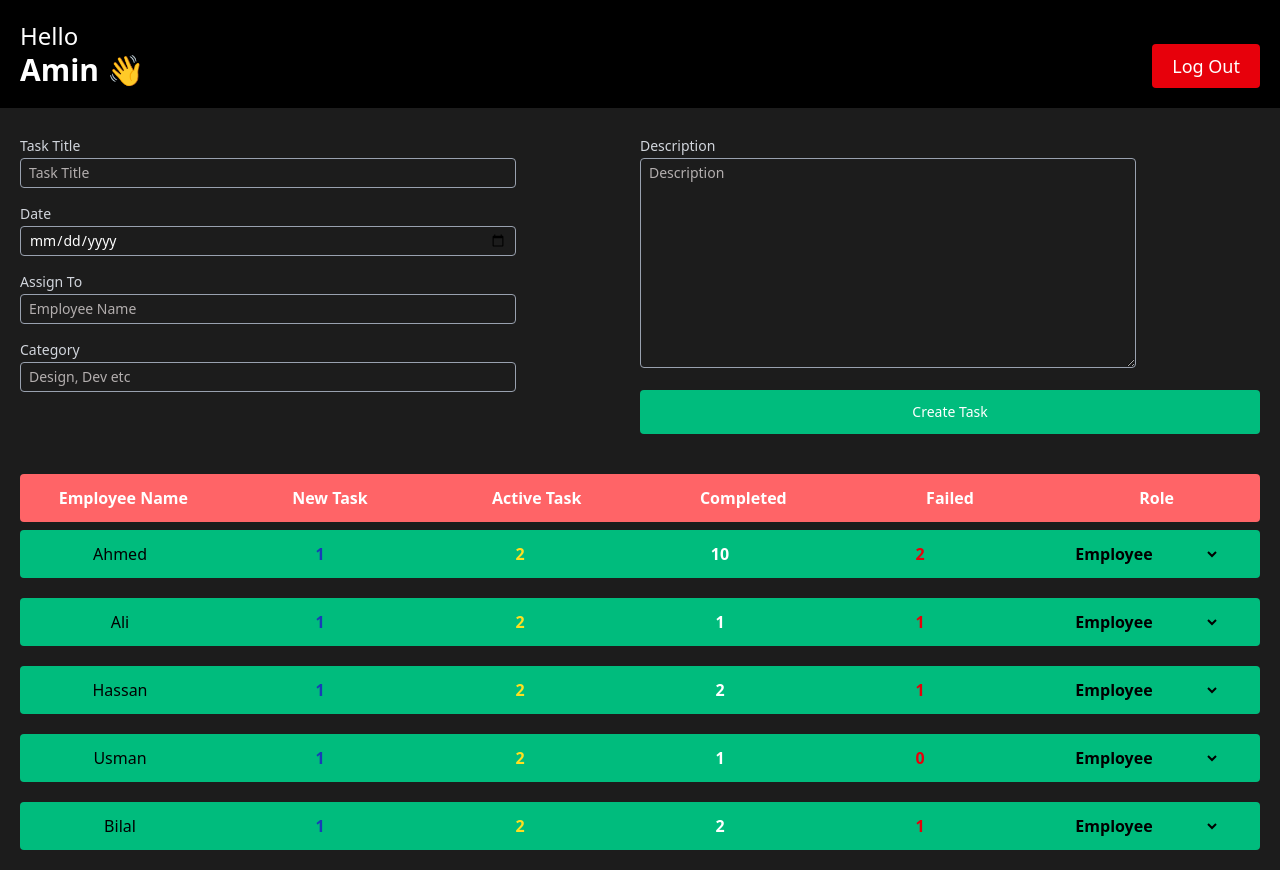
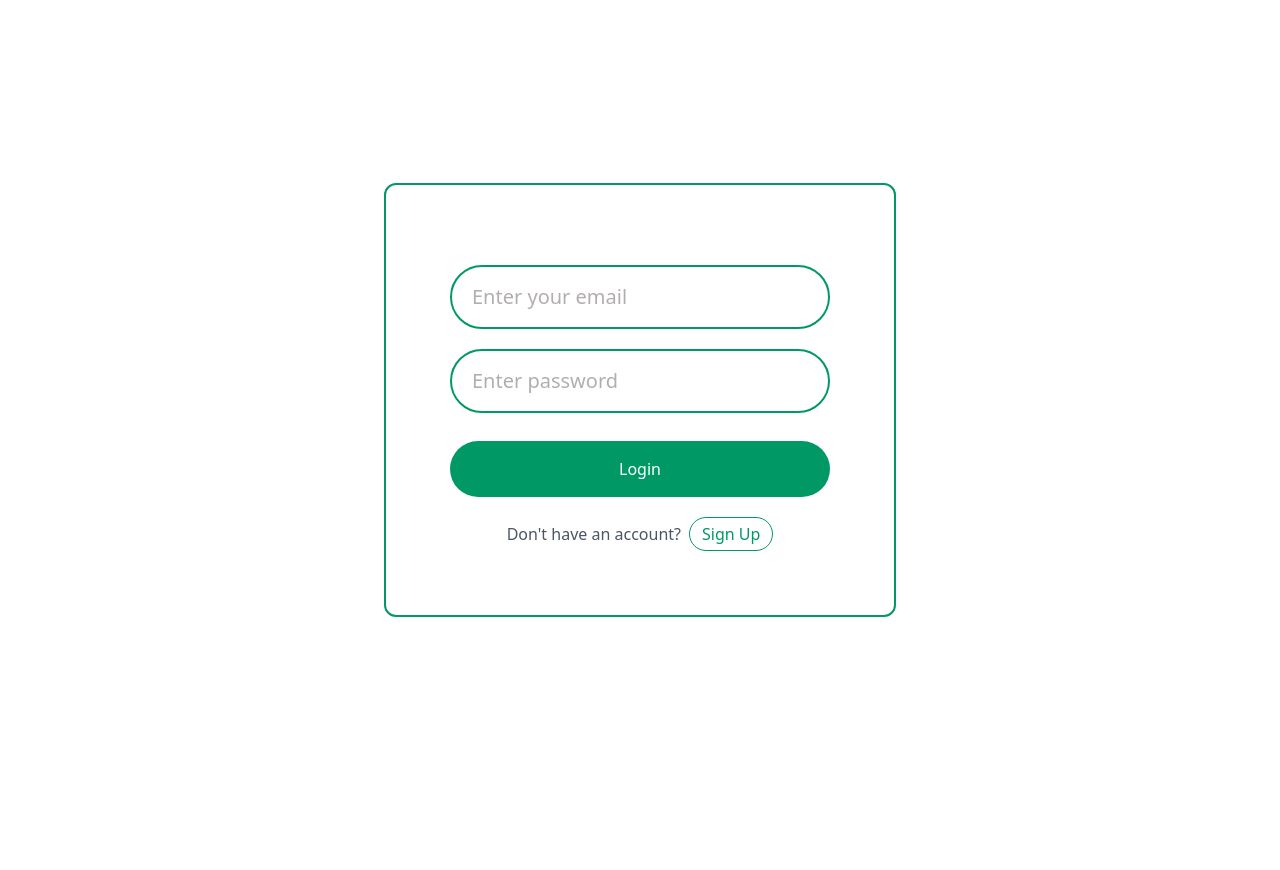
Before and after one commit to abrar-khan-developer/EMS, a React (Vite) app: page / in a window 1280 px wide. After the commit the page ends 800 px from the top, so only its background shows below. Built offline with nearby package versions, Linux system fonts and the light colour scheme.

Commit message:
project is finished

```diff
--- a/src/App.jsx
+++ b/src/App.jsx
@@ -8,6 +8,7 @@ import GetLocalStorage from '../src/lib/GetLocalStorage'
 import SetLocalStorage from "./lib/SetLocalStorage";
 
 function App() {
+
    const [User, setUser] = useState(null)
 
     useEffect(() => {
@@ -25,12 +26,17 @@ function App() {
       <>
         <Router>
 
-          {/* <Login />
+          {/*
           */}
-          <Admin User = {User} setUser = {setUser} />
-          {/* <Employee User = {User} /> */}
+
+          {/* */}
+          {/*  */}
            <Routes>
-              <Route path="/register" component={ <SignUp />} />
+              <Route path="/" element={ User ?
+                  User?.role == 'admin' ? <Admin User = {User} setUser = {setUser}/>
+                  : <Employee User = {User} setUser = {setUser}/>
+                : <Login  setUser = {setUser} /> }  />
+              <Route path="/register" element={ <SignUp />} />
               {/* <Route path="/" element={<h1>hello home /</h1>} /> */}
            </Routes>
         </Router>
--- a/src/components/Admin/AllUsersTasksShow.jsx
+++ b/src/components/Admin/AllUsersTasksShow.jsx
@@ -3,15 +3,21 @@ import employee from "../../lib/Database";
 import '../../index.css'
 import SetLocalStorage from "../../lib/SetLocalStorage";
 
-function AllUsersTasksShow({ User , setUser }) {
-    // const [ role , setRole ] = useState('employee')
+function AllUsersTasksShow({ User  }) {
 
-    function roleCahnge(e){
+
+    function roleCahnge(e , firstName){
         // setRole(e.target.value)
-        User.role = e.target.value
-        console.log(User,"In AllUsersTasksShow")
+        employee.forEach((obj) => {
+          if(obj.firstName === firstName){
+            obj.role = e.target.value
+          }
+        })
+        // console.log(employee,"Employee")
+        // console.log(User,"In AllUsersTasksShow")
         SetLocalStorage(User)
     }
+
   return (
     <div className="pt-5 bg-[#1c1c1c] p-3 md:p-5">
 
@@ -33,8 +39,11 @@ function AllUsersTasksShow({ User , setUser }) {
 
           {/* Body */}
           <div className="space-y-5">
-            {employee.map((emp) => (
-              <div
+            {employee.map((emp) => {
+
+               if(emp.role !== 'admin'){
+                return(
+                  <div
                 key={emp.email}
                 className="grid grid-cols-6 items-center rounded bg-emerald-500 py-3 pe-2 md:pe-10"
               >
@@ -58,13 +67,17 @@ function AllUsersTasksShow({ User , setUser }) {
                   {emp.taskCount.failed}
                 </p>
                 <select className="text-center text-sm font-semibold text-black md:text-base outline-none "
-                onChange={(e) => { roleCahnge(e)}}
+                onChange={(e) => { roleCahnge(e , emp.firstName)}}
                 >
                   <option value="employee">Employee</option>
                   <option value="admin">Admin</option>
               </select>
-              </div>
-            ))}
+                  </div>)
+                }
+
+              }
+
+            )}
           </div>
 
         </div>
--- a/src/components/Admin/Header.jsx
+++ b/src/components/Admin/Header.jsx
@@ -1,11 +1,12 @@
 import React from 'react'
 
-function Header({ User }) {
+function Header({ User , setUser }) {
 
     // console.log(User,"From Header")
 
     const userLogOut = () => {
         localStorage.removeItem("User");
+        setUser(null)
         //  localStorage.clear()
     }
 
--- a/src/components/Admin/TaskForm.jsx
+++ b/src/components/Admin/TaskForm.jsx
@@ -1,14 +1,16 @@
 import React, { useState } from 'react'
+import employee from '../../lib/Database'
 
-function TaskForm() {
+function TaskForm({ User }) {
+
     const [taskTitle , setTaskTitle] = useState('')
     const [taskDesc , setTaskDesc] = useState('')
     const [taskDate , setTaskDate] = useState('')
     const [assignTo , setAssignTo] = useState('')
     const [taskCategory , setTaskCategory] = useState('')
 
-    //  const [userData, setUserData] =  useContext(AuthContext)
-     const [newTask , setNewTask] = useState({})
+
+    //  const [newTask , setNewTask] = useState({})
 
 
     const handlerSubmit = (e) => {
@@ -20,20 +22,29 @@ function TaskForm() {
             return null
         }
 
-        setNewTask({taskTitle, taskDescription : taskDesc, taskDate, assignTo, category: taskCategory, active:false, newTask:true, failed:false, completed:false  })
+        let newTask = { taskTitle, taskDescription : taskDesc, taskDate, assignTo, category: taskCategory, active:false, newTask:true, failed:false, completed:false  }
 
         // const data = userData.employees
-        // data.forEach((elem) => {
-        //     // console.log(elem)
-        //     if(assignTo == elem.firstName){
-        //         elem.tasks.push(newTask)
-        //         elem.taskCount.newTask += 1
-        //         // console.log('yehi h',elem)
-        //     }
-        // })
 
+        employee.forEach((elem) => {
+            // console.log(elem)
+            if(assignTo == elem.firstName){
+                elem.tasks.push(newTask)
+                elem.tasks[elem.tasks.length -1 ].serialNO = elem.tasks.length - 1
+                elem.taskCount.newTask += 1
+                // console.log('yehi h',elem)
+            }
+        })
+
+        setAssignTo("")
+        setTaskCategory("")
+        setTaskDate("")
+        setTaskDesc("")
+        setTaskTitle("")
+        console.log(employee)
 
     }
+
   return (
      <div className='p-5 bg-[#1c1c1c] pt-7 roounded'>
             <form
@@ -62,7 +73,7 @@ function TaskForm() {
                             setTaskDate(e.target.value)
                         }}
                         type = "date"
-                        className="text-sm py-1 px-2 w-4/5 rounded outline-none bg-transparent border border-gray-400 mb-4 "
+                        className="text-sm py-1 px-2 w-4/5 rounded outline-none bg-transparent border border-gray-400 mb-4 cursor-pointer"
                     />
                     </div>
                     <div>
--- a/src/components/Employee/TaskList/AccesptTask.jsx
+++ b/src/components/Employee/TaskList/AccesptTask.jsx
@@ -32,7 +32,7 @@ function AccesptTask({ User , taskIndex , failedTask , completeTask }) {
     }
 
   return (
-      <div className = " h-full w-75 rounded-xl bg-red-400 p-5">
+      <div className = " h-full w-75 rounded-xl bg-green-400 p-5">
 
             <div className = 'flex justify-between items-center'>
                 <h3 className = "bg-white px-3 py-1 rounded text-xs sm:text-sm"> {User.category} </h3>
--- a/src/components/Employee/TaskList/FailedTask.jsx
+++ b/src/components/Employee/TaskList/FailedTask.jsx
@@ -5,7 +5,7 @@ function FailedTask({User}) {
         // const [User, setUser] = useState(User)
 
   return (
-        <div className = "h-full w-75 rounded-xl bg-yellow-400 p-5">
+        <div className = "h-full w-75 rounded-xl bg-red-400 p-5">
 
             <div className = 'flex justify-between items-center'>
                 <h3 className = "bg-white px-3 py-1 rounded text-xs sm:text-sm"> {User.category}</h3>
--- a/src/components/Employee/TaskList/NewTask.jsx
+++ b/src/components/Employee/TaskList/NewTask.jsx
@@ -30,7 +30,7 @@ function NewTask({ User , taskAccept , taskIndex}) {
 // }
   return (
 
-    <div className = "h-full w-75 rounded-xl bg-green-400 p-5">
+    <div className = "h-full w-75 rounded-xl bg-yellow-400 p-5">
 
         <div className = 'flex justify-between items-center'>
             <h3 className = "bg-white px-3 py-1 rounded text-xs sm:text-sm"> {User.category} </h3>
--- a/src/lib/Database.ts
+++ b/src/lib/Database.ts
@@ -1,4 +1,11 @@
 const employee = [
+   {
+    id: "1",
+    firstName: "Abrar",
+    email: "a@gmail.com",
+    password: "123",
+    role: "admin",
+  },
   {
     id: "1",
     firstName: "Ahmed",
--- a/src/pages/Admin.jsx
+++ b/src/pages/Admin.jsx
@@ -3,16 +3,16 @@ import Header from '../components/Admin/Header'
 import AllUsersTasksShow from '../components/Admin/AllUsersTasksShow'
 import TaskForm from '../components/Admin/TaskForm'
 
-function Admin({ User , setUser }) {
+function Admin({ User ,  setUser }) {
 // role: "employee",
 
 
 
   return (
     <>
-      <Header  />
-      <TaskForm  />
-      <AllUsersTasksShow User = { User } setUser = { setUser }/>
+      <Header setUser = {setUser} />
+      <TaskForm  User = {User} />
+      <AllUsersTasksShow User = { User } />
     </>
   )
 }
--- a/src/pages/Employee.jsx
+++ b/src/pages/Employee.jsx
@@ -4,7 +4,7 @@ import TaskListNumber from '../components/Employee/TaskListNumber';
 import TaskList from '../components/Employee/TaskList/TaskList';
 import SetLocalStorage from '../lib/SetLocalStorage';
 
-function Employee({User}) {
+function Employee({User , setUser}) {
 
 
   // console.log(User?.taskCount,"Empoyee.jsx")
@@ -109,7 +109,7 @@ function completeTask(ind){
 
   return (
     <div>
-      <Header User = {User}/>
+      <Header User = {User} setUser = {setUser}/>
       <TaskListNumber data = {User}  />
       <TaskList User = {User} taskAccept = {taskAccept} completeTask = {completeTask} failedTask = {failedTask}/>
     </div>
--- a/src/pages/Login.jsx
+++ b/src/pages/Login.jsx
@@ -1,9 +1,10 @@
 import { useState } from "react"
 import Employee from "../lib/Database"
 import SetLocalStorage from "../lib/SetLocalStorage"
+import { Link } from "react-router-dom"
 
 
-function Login() {
+function Login({ setUser }) {
 
   const [email, setEmail] = useState("")
   const [password, setPassword] = useState("")
@@ -27,7 +28,7 @@ function Login() {
     }
 
     SetLocalStorage(User)
-
+    setUser(User)
     setEmail("")
     setPassword("")
     // console.log(User,"User details")
@@ -62,12 +63,14 @@ function Login() {
 
                 <p className="mt-2 md:mt-4 text-gray-600">
                     Don't have an account?
-                  <span
+
+                  <Link
+                    to = "/register"
                     // to="/signup"
                     className="inline-block mt-4 md:mt-0 ml-2 cursor-pointer rounded-full border border-emerald-600 px-3 py-1 font-medium text-emerald-600 transition-all duration-200 hover:bg-emerald-600 hover:text-white"
                   >
                     Sign Up
-                  </span>
+                  </Link>
                 </p>
 
             </form>
--- a/src/pages/SignUp.jsx
+++ b/src/pages/SignUp.jsx
@@ -1,10 +1,14 @@
 import { useState } from "react";
+import { Link, useNavigate } from "react-router-dom";
+import employee from "../lib/Database";
 
 const SignUp = () => {
 
   const [firstName, setFirstName] = useState("");
   const [email, setEmail] = useState("");
   const [password, setPassword] = useState("");
+
+  const navigate = useNavigate()
 
   const submitHandler = (e) => {
     e.preventDefault();
@@ -14,6 +18,7 @@ const SignUp = () => {
       firstName,
       email,
       password,
+      role: 'employee',
       taskCount: {
         active: 0,
         newTask: 0,
@@ -23,7 +28,8 @@ const SignUp = () => {
       tasks: [],
     };
 
-
+    employee.push(newEmployee)
+    navigate("/")
     setFirstName("");
     setEmail("");
     setPassword("");
@@ -69,12 +75,14 @@ const SignUp = () => {
           </button>
              <p className="mt-4 text-gray-600">
                     Already have an account?
-                  <span
+
+                  <Link
+                    to = "/"
                     // to="/signup"
                     className="inline-block mt-4 md:mt-0 ml-2 cursor-pointer rounded-full border border-emerald-600 px-3 py-1 font-medium text-emerald-600 transition-all duration-200 hover:bg-emerald-600 hover:text-white"
                   >
                     Sign In
-                  </span>
+                  </Link>
               </p>
 
         </form>
```
